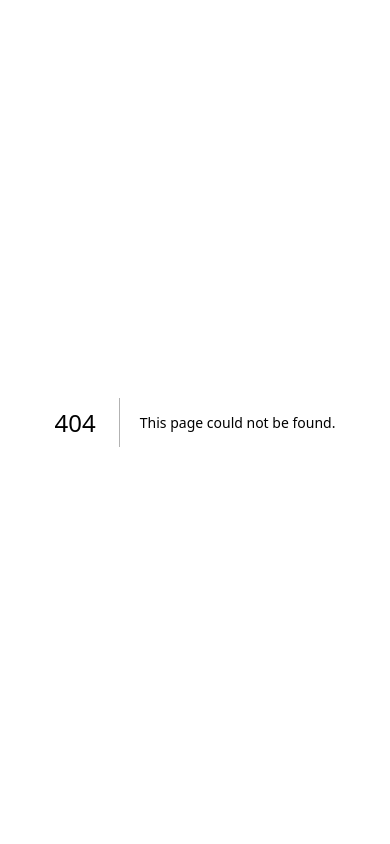
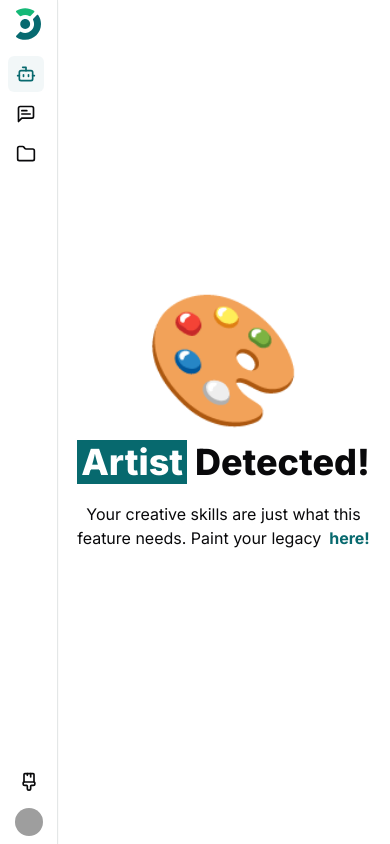
Before and after one commit to insea-connect/insea-connect-app, a Next.js app in the folder packages/insea-connect-ui/: page /assistant in a window 390 px wide. Before the commit this address had no page. Built offline with nearby package versions, Linux system fonts and the light colour scheme; grey boxes are pictures that could not be loaded.

Commit message:
feat,fix: build layout placeholder, fix mobile layout issues

```diff
--- /dev/null
+++ b/packages/insea-connect-ui/app/(dashboard)/(routes)/assistant/page.tsx
@@ -0,0 +1,7 @@
+import Placeholder from "@/components/placeholder";
+
+const AssistantPage = () => {
+  return <Placeholder />;
+};
+
+export default AssistantPage;
--- a/packages/insea-connect-ui/app/(dashboard)/(routes)/drive/page.tsx
+++ b/packages/insea-connect-ui/app/(dashboard)/(routes)/drive/page.tsx
@@ -10,14 +10,14 @@ import DriveItemList from "./_components/drive-item-list";
 const DrivePage = () => {
   return (
     <div className="w-full">
-      <header className="h-24 w-full py-4 px-4 flex-col lg:flex-row flex md:justify-between gap-2">
+      <header className="w-full py-4 px-4 flex-col lg:flex-row flex md:justify-between gap-2">
         <h2 className="text-2xl font-semibold">Drive Storage</h2>
-        <div className="flex gap-2 ">
+        <div className="flex gap-2 flex-col sm:flex-row">
           <YearCombobox />
           <DegreePathCombobox />
         </div>
       </header>
-      <main className="px-4 flex flex-col gap-3 pt-8 lg:py-0">
+      <main className="px-4 flex flex-col gap-3 pt-8 py-0">
         <div className="flex items-center justify-between">
           <h3 className="text-xl font-semibold">All files</h3>
           <Button>
@@ -33,7 +33,7 @@ const DrivePage = () => {
               <TabsTrigger value="files">Files</TabsTrigger>
             </TabsList>
           </Tabs>
-          <div className="relative w-96">
+          <div className="relative lg:w-96 max-w-96">
             <Search className="absolute left-2.5 top-2.5 h-4 w-4 text-muted-foreground" />
             <Input
               type="search"
--- a/packages/insea-connect-ui/app/(dashboard)/_components/chat-list.tsx
+++ b/packages/insea-connect-ui/app/(dashboard)/_components/chat-list.tsx
@@ -3,7 +3,7 @@ import ChatItem from "./chat-item";
 
 const ChatList = () => {
   return (
-    <ScrollArea className="h-screen mt-2 pt-2">
+    <ScrollArea className="h-full mt-2 pt-2">
       <div className="flex flex-col gap-2 px-4 h-full">
         <ChatItem />
         <ChatItem />
--- a/packages/insea-connect-ui/app/(dashboard)/_components/degree-path-combobox.tsx
+++ b/packages/insea-connect-ui/app/(dashboard)/_components/degree-path-combobox.tsx
@@ -60,7 +60,7 @@ const DegreePathCombobox = () => {
           variant="outline"
           role="combobox"
           aria-expanded={open}
-          className="w-[350px] justify-between"
+          className="max-w-[350px] lg:w-[350px] justify-between"
         >
           {value
             ? degreePaths.find((degreePath) => degreePath.value === value)
@@ -69,7 +69,7 @@ const DegreePathCombobox = () => {
           <ChevronsUpDown className="ml-2 h-4 w-4 shrink-0 opacity-50" />
         </Button>
       </PopoverTrigger>
-      <PopoverContent className="w-[350px] p-0">
+      <PopoverContent className="max-w-[350px] lg:w-[350px] p-0">
         <Command>
           <CommandInput placeholder="Search degree paths..." />
           <CommandEmpty>No degree path found.</CommandEmpty>
--- a/packages/insea-connect-ui/app/(dashboard)/_components/lower-nav.tsx
+++ b/packages/insea-connect-ui/app/(dashboard)/_components/lower-nav.tsx
@@ -6,13 +6,12 @@ import {
   TooltipContent,
   TooltipTrigger,
 } from "@/components/ui/tooltip";
-import { Moon, Paintbrush2, Sun } from "lucide-react";
+import { Paintbrush2 } from "lucide-react";
 import { useMediaQuery } from "usehooks-ts";
 import { useTheme } from "next-themes";
-import { cn } from "@/lib/utils";
 
 const LowerNav = () => {
-  const isSmallScreen = useMediaQuery("(max-width: 1280px)");
+  const isSmallScreen = useMediaQuery("(max-width: 1279px)");
   const { setTheme, theme } = useTheme();
 
   return (
--- a/packages/insea-connect-ui/app/(dashboard)/_components/navbar-item.tsx
+++ b/packages/insea-connect-ui/app/(dashboard)/_components/navbar-item.tsx
@@ -20,7 +20,7 @@ const NavbarItem: FC<NavbarItemProps> = ({ href, label, icon: Icon }) => {
   const pathname = usePathname();
   const router = useRouter();
   const isActive = pathname === href || pathname.startsWith(href);
-  const isSmallScreen = useMediaQuery("(max-width: 1280px)");
+  const isSmallScreen = useMediaQuery("(max-width: 1279px)");
 
   return (
     <Tooltip>
--- a/packages/insea-connect-ui/app/(dashboard)/_components/navbar.tsx
+++ b/packages/insea-connect-ui/app/(dashboard)/_components/navbar.tsx
@@ -1,19 +1,16 @@
 "use client";
 import { Bot, Folder, MessageSquareText, Moon } from "lucide-react";
 
-import { Button } from "@/components/ui/button";
-
 import Image from "next/image";
-import { Avatar, AvatarFallback, AvatarImage } from "@/components/ui/avatar";
 import {
   Tooltip,
   TooltipContent,
   TooltipProvider,
   TooltipTrigger,
 } from "@/components/ui/tooltip";
-import NavbarItem from "./navbar-item";
-import LowerNav from "./lower-nav";
-
+import dynamic from "next/dynamic";
+const LowerNav = dynamic(() => import("./lower-nav"), { ssr: false });
+const NavbarItem = dynamic(() => import("./navbar-item"), { ssr: false });
 const Navbar = () => {
   return (
     <TooltipProvider>
--- a/packages/insea-connect-ui/app/(dashboard)/layout.tsx
+++ b/packages/insea-connect-ui/app/(dashboard)/layout.tsx
@@ -3,7 +3,7 @@ import Navbar from "./_components/navbar";
 
 const DashboardLayout = ({ children }: { children: ReactNode }) => {
   return (
-    <div className="flex h-screen w-full pl-[57px] xl:pl-64">
+    <div className="flex min-h-dvh w-full pl-[57px] xl:pl-64">
       <Navbar />
       {children}
     </div>
--- /dev/null
+++ b/packages/insea-connect-ui/components/placeholder.tsx
@@ -0,0 +1,25 @@
+const Placeholder = () => {
+  return (
+    <div className="flex px-2 flex-col gap-5 items-center justify-center w-full">
+      <span className="text-9xl">🎨</span>
+      <h2 className="text-4xl text-center lg:text-5xl font-extrabold">
+        <span className="bg-primary dark:text-background text-white px-1">
+          Artist
+        </span>{" "}
+        Detected!
+      </h2>
+      <p className=" text-base lg:text-xl text-center ">
+        Your creative skills are just what this feature needs. Paint your legacy
+        <a
+          href="https://github.com/insea-connect/insea-connect-app"
+          target="_blank"
+          className="text-primary hover:text-primary/80 pl-2 font-bold"
+        >
+          here!
+        </a>
+      </p>
+    </div>
+  );
+};
+
+export default Placeholder;
```
